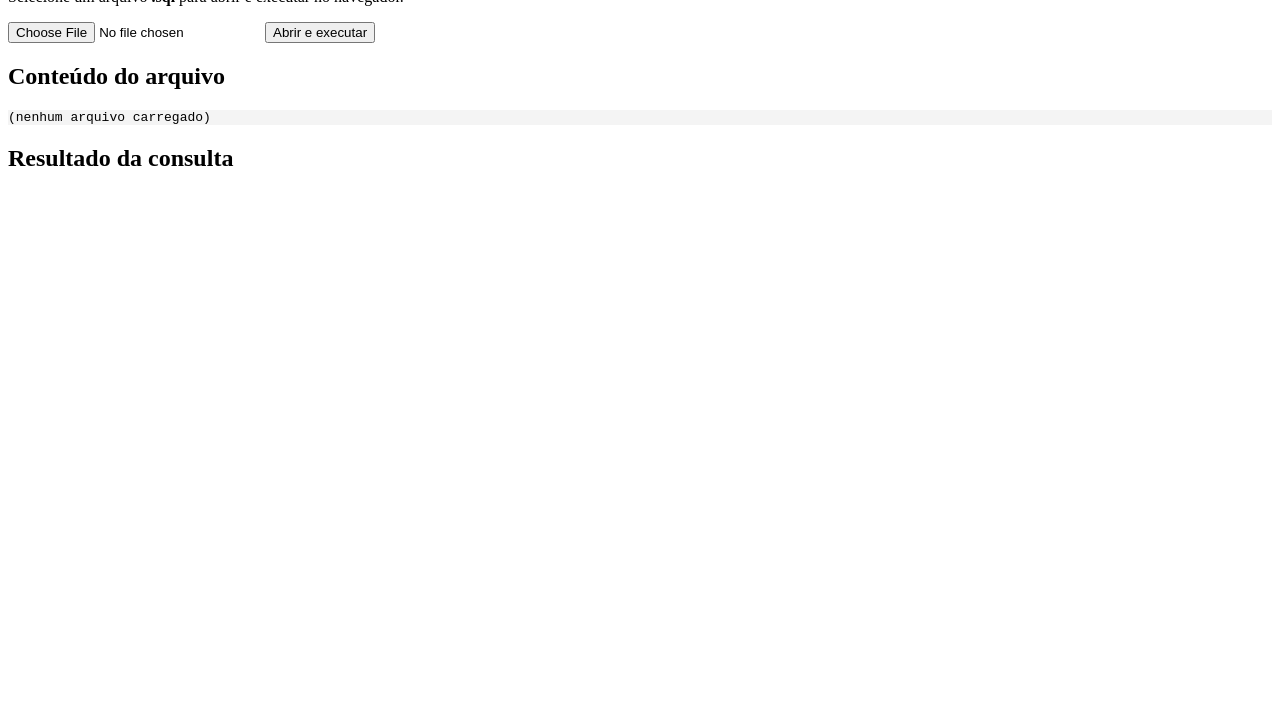
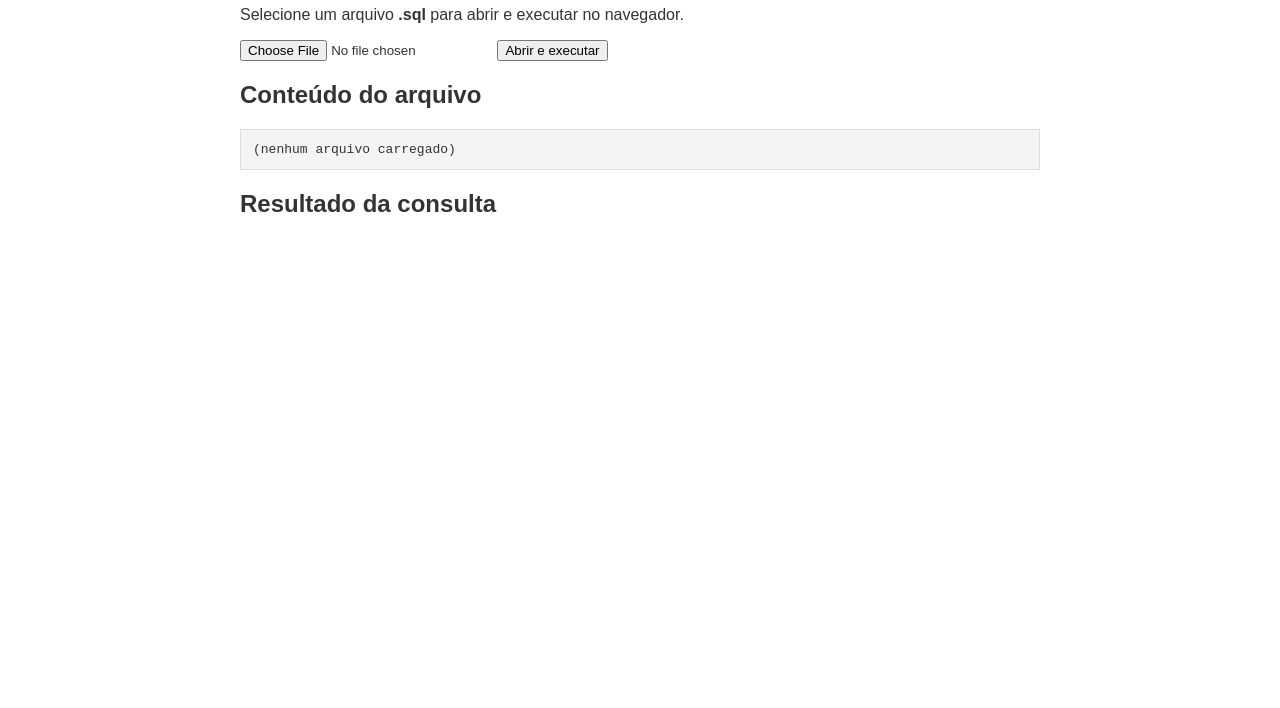
Before and after one commit to Venceslau09/atividade-23-10, a plain HTML site: page index.html in a window 1280 px wide. Shown: the part 92-800 px from the top of the page. Drawn offline with nearby package versions, Linux system fonts and the light colour scheme.

Commit message:
Refactor CSS for improved readability and structure

```diff
--- a/style.css
+++ b/style.css
@@ -1,25 +1,27 @@
 body {
-}
-font-family: Arial, sans-serif; max-width: 800px;
+    font-family: Arial, sans-serif;
+    max-width: 800px;
     margin: 40px auto;
     padding: 0 20px;
     color: #333;
+}
 h1 { color: #2c3e50; }
 pre {
     background: #f4f4f4;
+    border: 1px solid #ddd;
+    padding: 12px;
+    overflow-x: auto;
 }
-border: 1px solid #ddd; padding: 12px;
-overflow-x: auto;
 table {
     border-collapse: collapse;
     width: 100%;
     margin-top: 10px;
 }
 th, td {
-}
     border: 1px solid #999;
     padding: 8px;
     text-align: left;
-th{ background: #2c3e50; color: #fff; }
-tr:nth-child (even) td { background: #f2f2f2; }
+}
+th { background: #2c3e50; color: #fff; }
+tr:nth-child(even) td { background: #f2f2f2; }
 .erro { color: #c0392b; font-weight: bold; }
```
Lines whose indentation alone changed are shown as unchanged.
